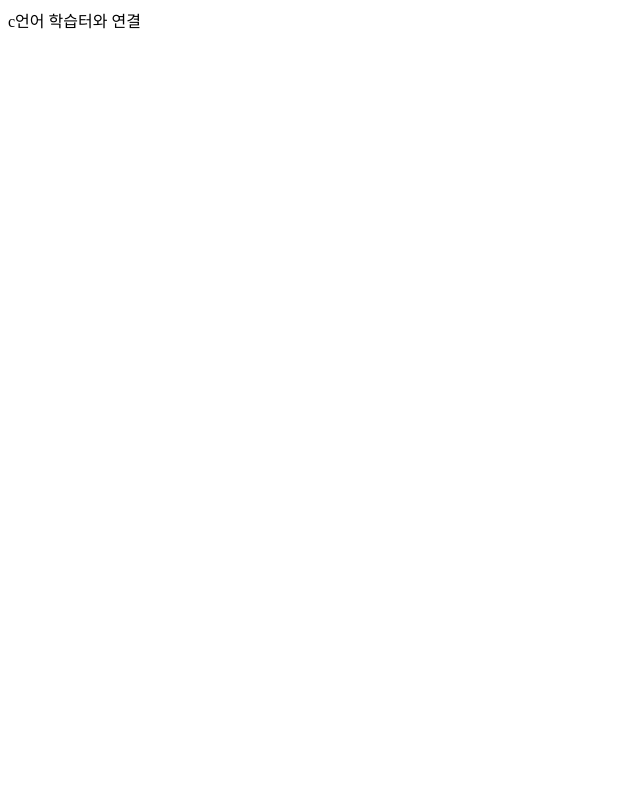
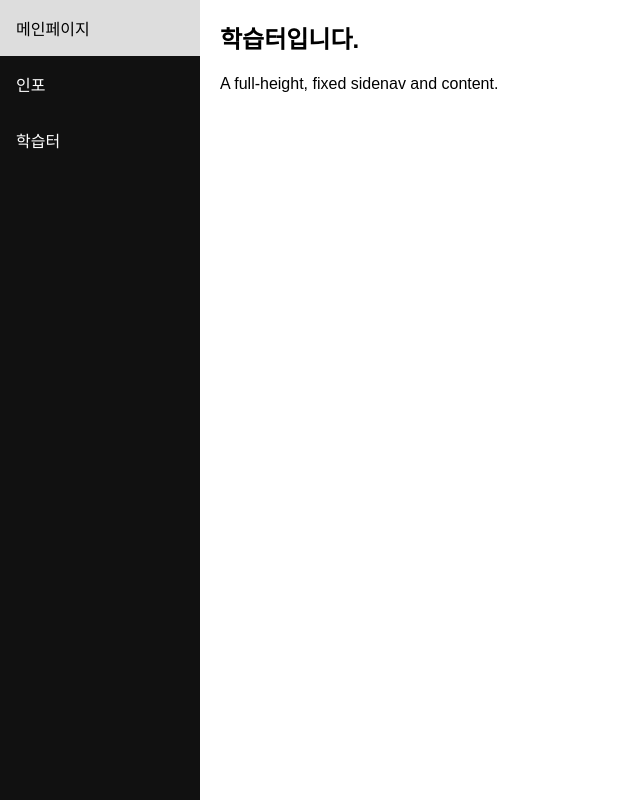
Before and after one commit to hjh97/CNLearning, a plain HTML site: page study.html in a window 1280 px wide. Shown: the whole page, without its empty margins (0-640 px from the left). Drawn offline with Linux system fonts and the light colour scheme.

Commit message:
페이지 간 연결

```diff
--- a/study.html
+++ b/study.html
@@ -1 +1,65 @@
-c언어 학습터와 연결
+<!DOCTYPE html>
+<html lang="en">
+<head>
+<title>CSS Template</title>
+<meta charset="utf-8">
+<meta name="viewport" content="width=device-width, initial-scale=1">
+<style>
+* {
+  box-sizing: border-box;
+}
+
+body {
+  margin: 0;
+  font-family: Arial, Helvetica, sans-serif;
+}
+
+/* Style the side navigation */
+.sidenav {
+  height: 100%;
+  width: 200px;
+  position: fixed;
+  z-index: 1;
+  top: 0;
+  left: 0;
+  background-color: #111;
+  overflow-x: hidden;
+}
+
+
+/* Side navigation links */
+.sidenav a {
+  color: white;
+  padding: 16px;
+  text-decoration: none;
+  display: block;
+}
+
+/* Change color on hover */
+.sidenav a:hover {
+  background-color: #ddd;
+  color: black;
+}
+
+/* Style the content */
+.content {
+  margin-left: 200px;
+  padding-left: 20px;
+}
+</style>
+</head>
+<body>
+
+<div class="sidenav">
+  <a href="./index.html">메인페이지</a>
+  <a href="./info.html">인포</a>
+  <a href="./study.html">학습터</a>
+</div>
+
+<div class="content">
+  <h2>학습터입니다.</h2>
+  <p>A full-height, fixed sidenav and content.</p>
+</div>
+
+</body>
+</html>
```
Also changed, not shown: index.html (+1 -9 lines), info.html (+65 -1 lines).
